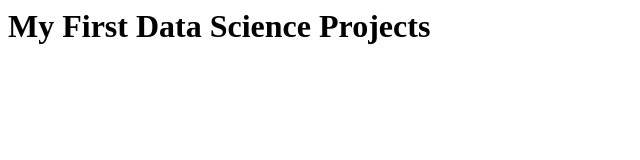
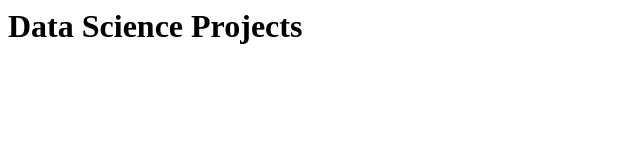
Before and after one commit to rammimomi/DataScience, a plain HTML site: page index.html in a window 1280 px wide. Shown: the whole page, without its empty margins (0-640 px from the left). Drawn offline with Linux system fonts and the light colour scheme.

Commit message:
ON 21-NOV-2016

```diff
--- a/index.html
+++ b/index.html
@@ -1,5 +1,5 @@
 <html>
 <h1>
-My First Data Science Projects
+Data Science Projects
 </h1>
 </html>
```
